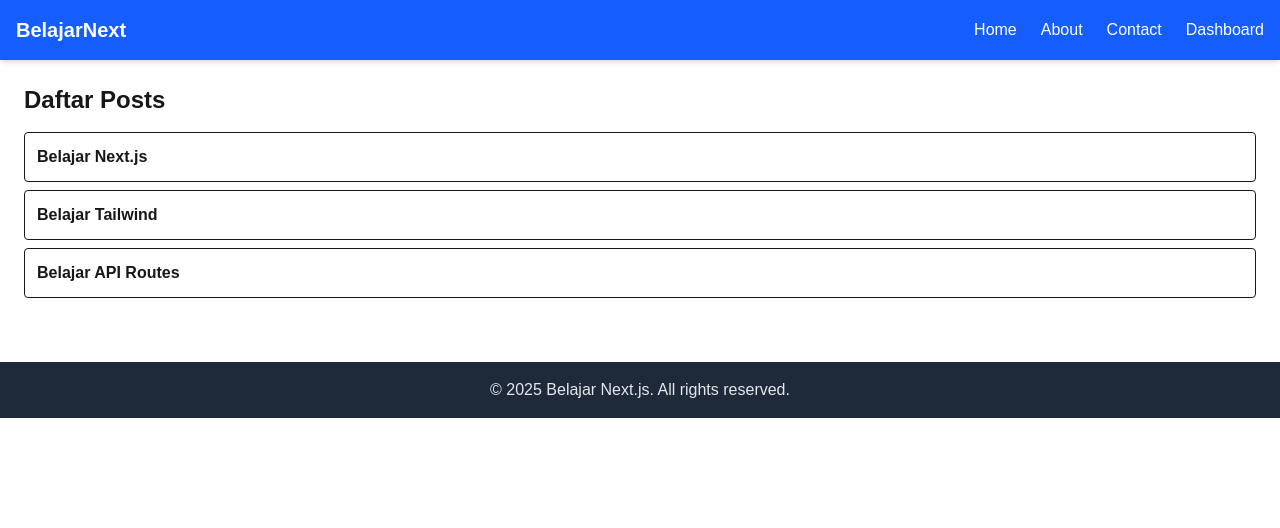
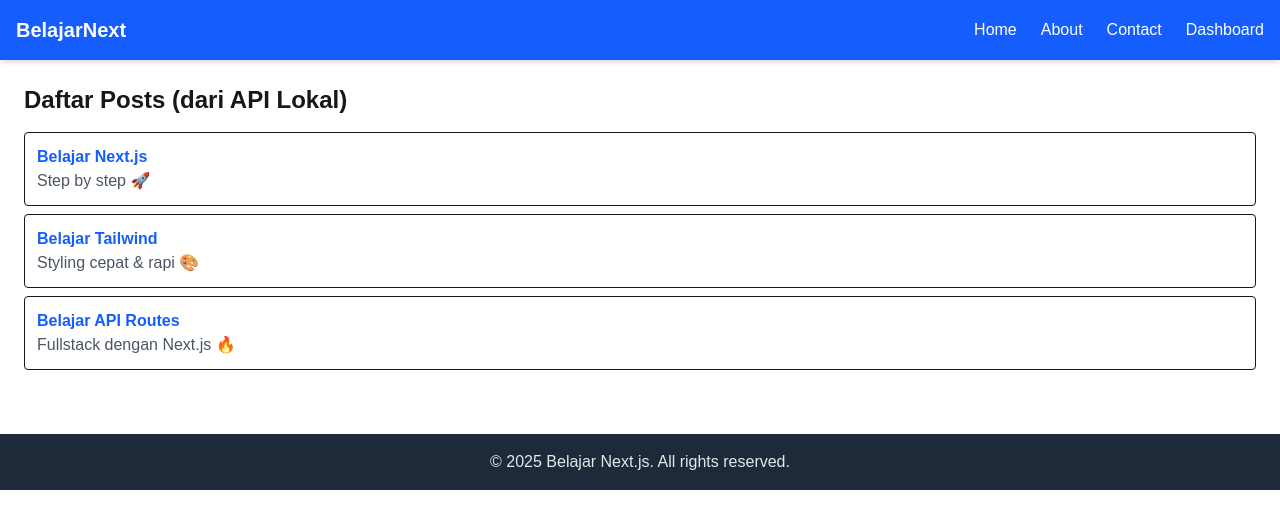
Before and after one commit to mfajririki/belajar-nextjs, a Next.js app: page /posts in a window 1280 px wide. Shown: the top 528 px of the page. Built offline with nearby package versions, Linux system fonts and the light colour scheme.

Commit message:
Add dynamic routing for individual posts and enhance PostsPage with links to post details

```diff
--- /dev/null
+++ b/app/api/posts/[id]/route.ts
@@ -0,0 +1,22 @@
+import { NextResponse } from "next/server";
+
+const posts = [
+  { id: 1, title: "Belajar Next.js", content: "Step by step 🚀" },
+  { id: 2, title: "Belajar Tailwind", content: "Styling cepat & rapi 🎨" },
+  {
+    id: 3,
+    title: "Belajar API Routes",
+    content: "Fullstack dengan Next.js 🔥",
+  },
+];
+
+export async function GET(
+  req: Request,
+  { params }: { params: { id: string } }
+) {
+  const post = posts.find((p) => p.id === parseInt(params.id));
+  if (!post) {
+    return NextResponse.json({ error: "Post not found" }, { status: 404 });
+  }
+  return NextResponse.json(post);
+}
--- /dev/null
+++ b/app/posts/[id]/page.tsx
@@ -0,0 +1,22 @@
+interface PostPageProps {
+  params: { id: string };
+}
+
+export default async function PostPage({ params }: PostPageProps) {
+  const res = await fetch(`http://localhost:3000/api/posts/${params.id}`, {
+    cache: "no-store", // biar SSR
+  });
+
+  if (!res.ok) {
+    return <h1 className="text-red-600">Post tidak ditemukan</h1>;
+  }
+
+  const post = await res.json();
+
+  return (
+    <div>
+      <h1 className="text-3xl font-bold mb-2">{post.title}</h1>
+      <p className="text-gray-700">{post.content}</p>
+    </div>
+  );
+}
--- a/app/posts/page.tsx
+++ b/app/posts/page.tsx
@@ -1,9 +1,10 @@
 "use client";
 
 import { useEffect, useState } from "react";
+import Link from "next/link";
 
-/* eslint-disable @typescript-eslint/no-explicit-any */
 export default function PostsPage() {
+  // eslint-disable-next-line @typescript-eslint/no-explicit-any
   const [posts, setPosts] = useState<any[]>([]);
 
   useEffect(() => {
@@ -14,12 +15,17 @@ export default function PostsPage() {
 
   return (
     <div>
-      <h1 className="text-2xl font-bold mb-4">Daftar Posts</h1>
+      <h1 className="text-2xl font-bold mb-4">Daftar Posts (dari API Lokal)</h1>
       <ul className="space-y-2">
-        {posts.slice(0, 5).map((post: any) => (
+        {posts.map((post) => (
           <li key={post.id} className="p-3 border rounded">
-            <h2 className="font-semibold">{post.title}</h2>
-            <p className="text-gray-600">{post.body}</p>
+            <Link
+              href={`/posts/${post.id}`}
+              className="font-semibold text-blue-600 hover:underline"
+            >
+              {post.title}
+            </Link>
+            <p className="text-gray-600">{post.content}</p>
           </li>
         ))}
       </ul>
```
Also changed, not shown: app/api/posts/route.ts (renamed from app/api/posts/route.js).
